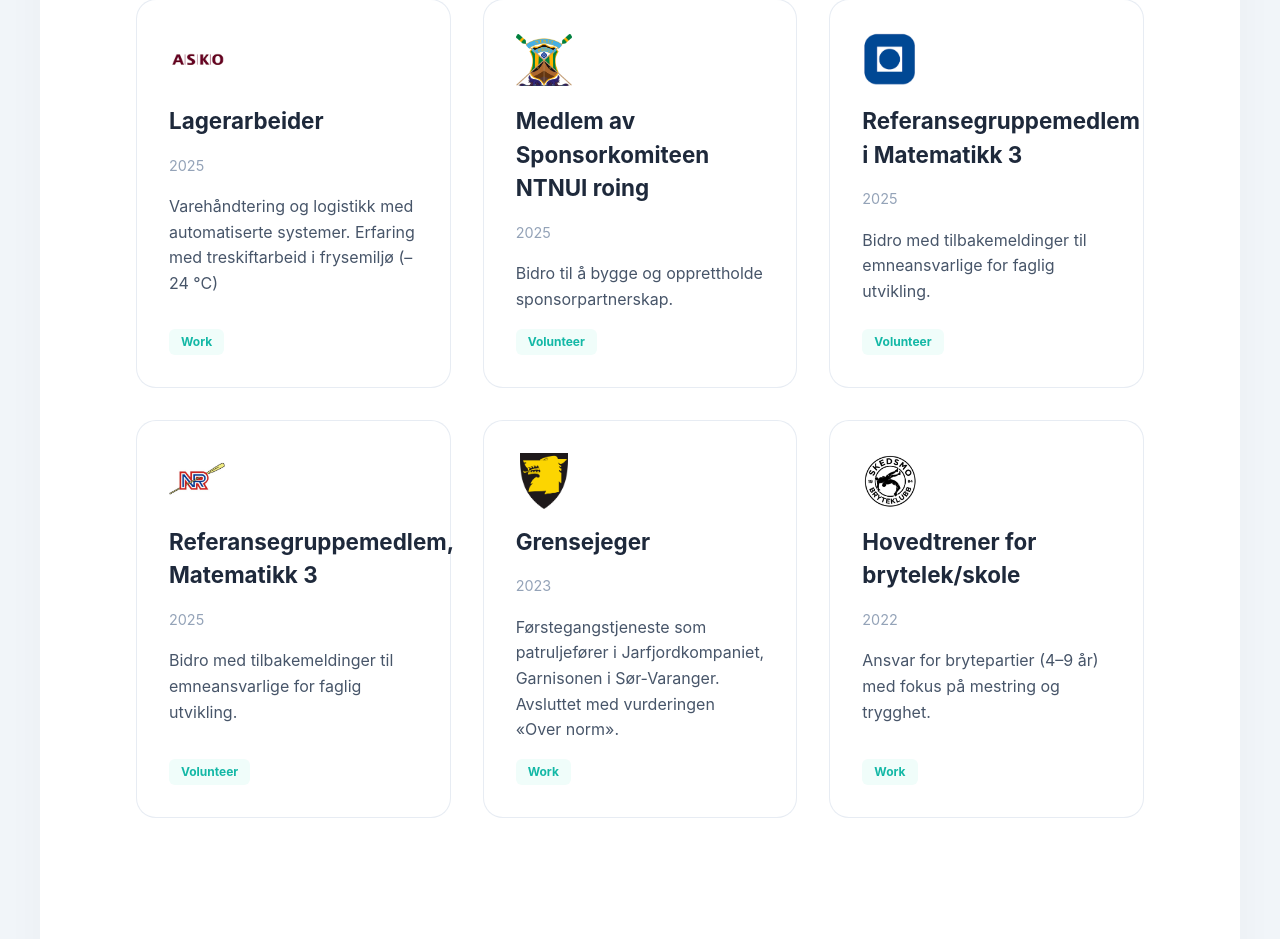
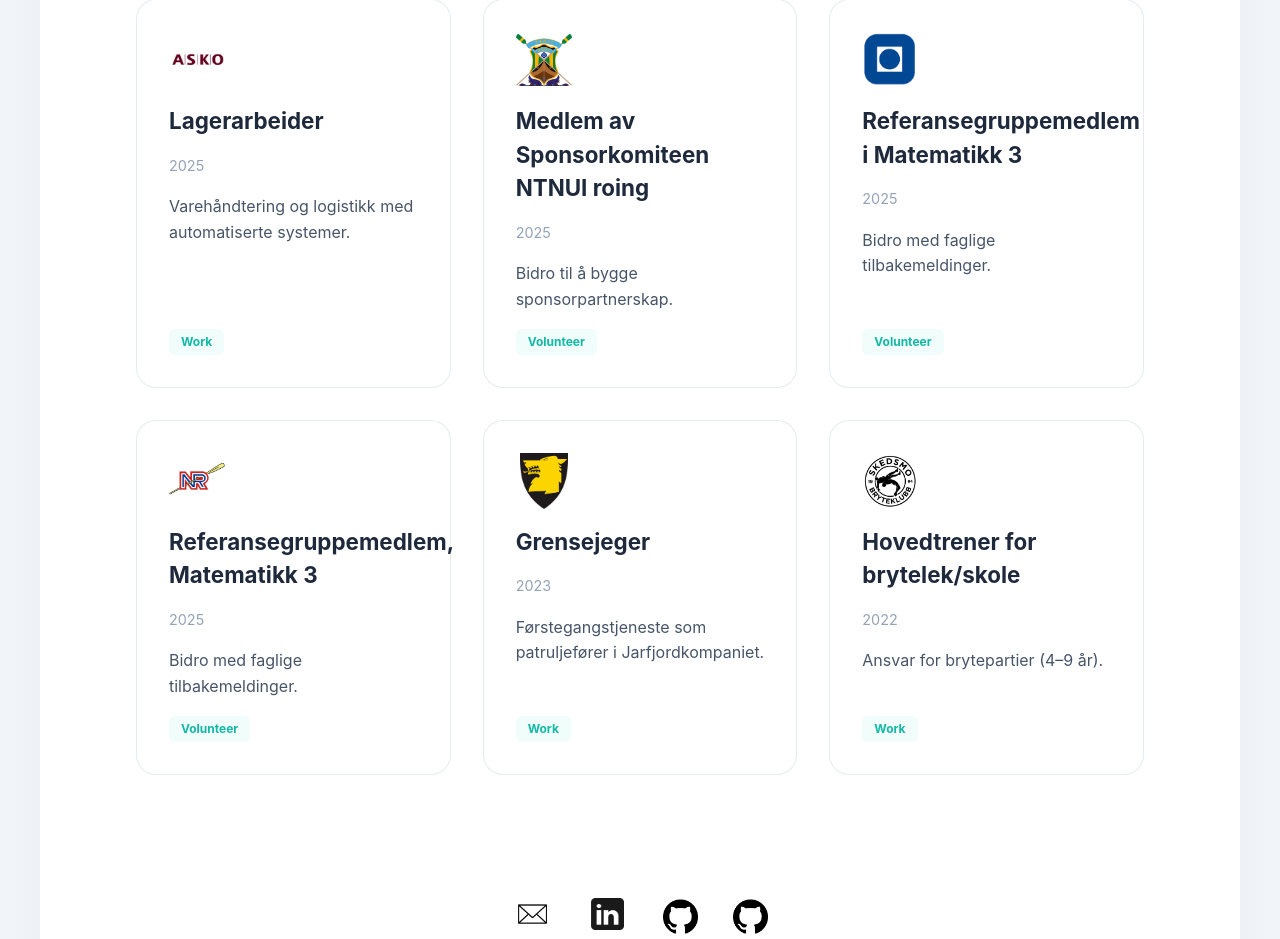
Before and after one commit to henrikck/CVNettside, a React (Vite) app: page /#/Experience in a window 1280 px wide. Shown: the part 671-1610 px from the top of the page. Built offline with nearby package versions, Linux system fonts and the light colour scheme.

Commit message:
fix: image load on experience

```diff
--- a/src/pages/Experience.jsx
+++ b/src/pages/Experience.jsx
@@ -1,5 +1,13 @@
 import { ExperienceCard } from "../components/ExperienceCard";
 import { useState } from "react";
+
+import ntnuImg from "../assets/experience/ntnu.png";
+import askoImg from "../assets/experience/asko.png";
+import gsvImg from "../assets/experience/gsv.png";
+import bryteImg from "../assets/experience/bryte.png";
+import ntnuiImg from "../assets/experience/ntnui.png";
+import nrImg from "../assets/experience/nr.png";
+
 
 export function Experience() {
 
@@ -7,67 +15,68 @@ export function Experience() {
     {
       title: "Læringsassistent",
       desc: "TDT4109 – ITGK: Veiledning i Python-programmering og problemløsning.",
-        img: "/src/assets/experience/ntnu.png",
+      img: ntnuImg,
       year: "2025",
       type: "Work"
     },
     {
       title: "Læringsassistent",
       desc: "TTT4203 – ADE: Veiledning i krets teori, analoge komponenter og digital logikk.",
-        img: "/src/assets/experience/ntnu.png",
+      img: ntnuImg,
       year: "2025",
       type: "Work"
     },
     {
       title: "Læringsassistent",
       desc: "Teknostart: Veileder for nye studenter.",
-        img: "/src/assets/experience/ntnu.png",
+      img: ntnuImg,
       year: "2025",
       type: "Work"
     },
     {
       title: "Lagerarbeider",
-        desc: "Varehåndtering og logistikk med automatiserte systemer. Erfaring med treskiftarbeid i frysemiljø (–24 °C)",
-        img: "/src/assets/experience/asko.png",
+      desc: "Varehåndtering og logistikk med automatiserte systemer.",
+      img: askoImg,
       year: "2025",
       type: "Work"
     },
     {
       title: "Grensejeger",
-        desc: "Førstegangstjeneste som patruljefører i Jarfjordkompaniet, Garnisonen i Sør-Varanger. Avsluttet med vurderingen «Over norm».",
-        img: "/src/assets/experience/gsv.png",
+      desc: "Førstegangstjeneste som patruljefører i Jarfjordkompaniet.",
+      img: gsvImg,
       year: "2023",
       type: "Work"
     },
     {
       title: "Hovedtrener for brytelek/skole",
-        desc: "Ansvar for brytepartier (4–9 år) med fokus på mestring og trygghet.",
-        img: "/src/assets/experience/bryte.png",
+      desc: "Ansvar for brytepartier (4–9 år).",
+      img: bryteImg,
       year: "2022",
       type: "Work"
     },
     {
       title: "Medlem av Sponsorkomiteen NTNUI roing",
-        desc: "Bidro til å bygge og opprettholde sponsorpartnerskap.",
-        img: "/src/assets/experience/ntnui.png",
+      desc: "Bidro til å bygge sponsorpartnerskap.",
+      img: ntnuiImg,
       year: "2025",
       type: "Volunteer"
     },
     {
       title: "Referansegruppemedlem i Matematikk 3",
-        desc: "Bidro med tilbakemeldinger til emneansvarlige for faglig utvikling.",
-        img: "/src/assets/experience/ntnu.png",
+      desc: "Bidro med faglige tilbakemeldinger.",
+      img: ntnuImg,
       year: "2025",
       type: "Volunteer"
     },
     {
       title: "Referansegruppemedlem, Matematikk 3",
-        desc: "Bidro med tilbakemeldinger til emneansvarlige for faglig utvikling.",
-        img: "/src/assets/experience/nr.png",
+      desc: "Bidro med faglige tilbakemeldinger.",
+      img: nrImg,
       year: "2025",
       type: "Volunteer"
     }
   ];
+
 
     const [filter, setFilter] = useState("All");
     const [sortOrder, setSortOrder] = useState("newest");
```
Lines whose indentation alone changed are shown as unchanged.
